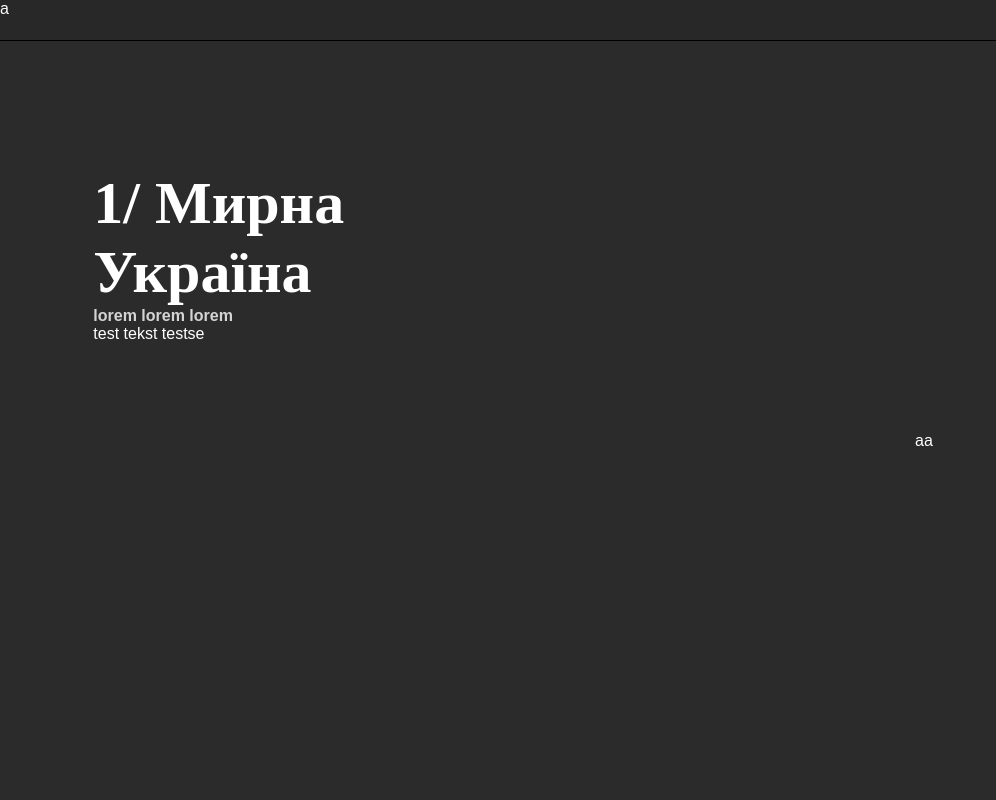
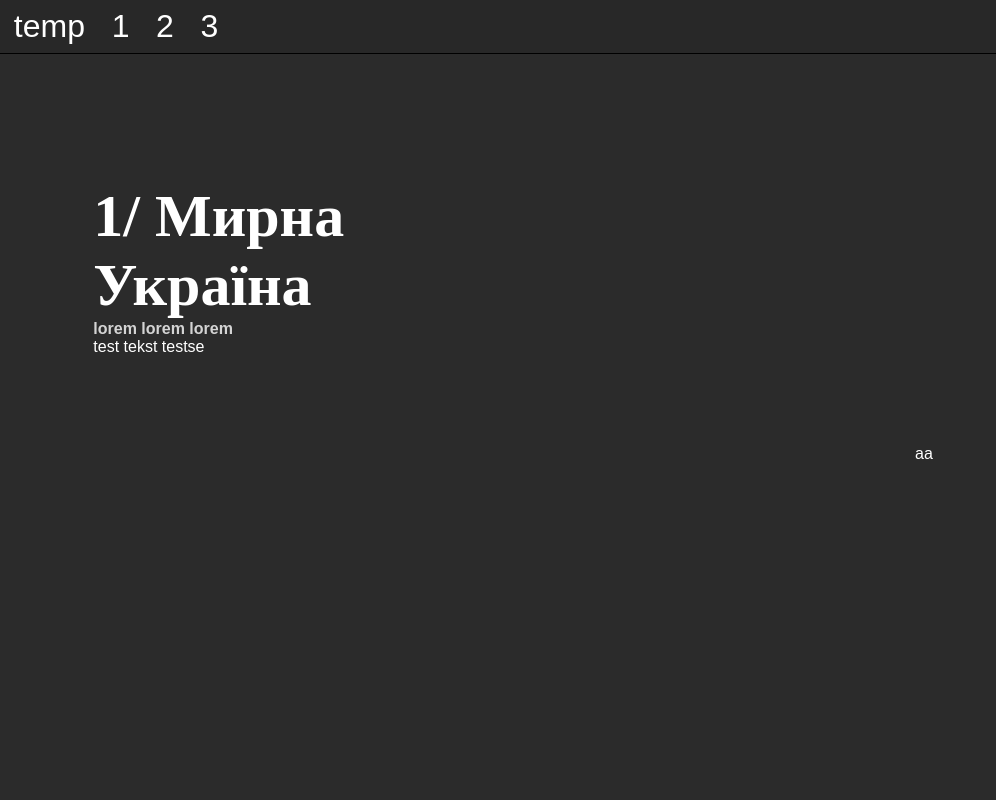
Before and after one commit to maksiksq/lit-wlrd-q, a Nuxt app: page / in a window 1280 px wide. Shown: the top 800 px of the page, without its empty margins (0-996 px from the left). Built offline with nearby package versions, Linux system fonts and the light colour scheme; a web font is replaced by a local one.

Commit message:
header progress

```diff
--- a/components/header-q.vue
+++ b/components/header-q.vue
@@ -4,16 +4,38 @@
 
 <template>
   <header>
-    a
+    <nav>
+      <div class="logo">temp</div>
+      <a>1</a>
+      <a>2</a>
+      <a>3</a>
+    </nav>
   </header>
 </template>
 
 <style lang="scss" scoped>
 header {
   width: 100vw;
-  height: 3.125vw;
+  height: 4.125vw;
 
   background-color: #282828;
   border-bottom: 1px solid black;
+
+  nav {
+    width: 100%;
+    height: 100%;
+    display: flex;
+    flex-direction: row;
+    align-items: center;
+
+    * {
+      margin-left: 2.083vw;
+      font-size: 2rem;
+    }
+
+    .logo {
+      margin-left: 1.083vw;
+    }
+  }
 }
 </style>
```
